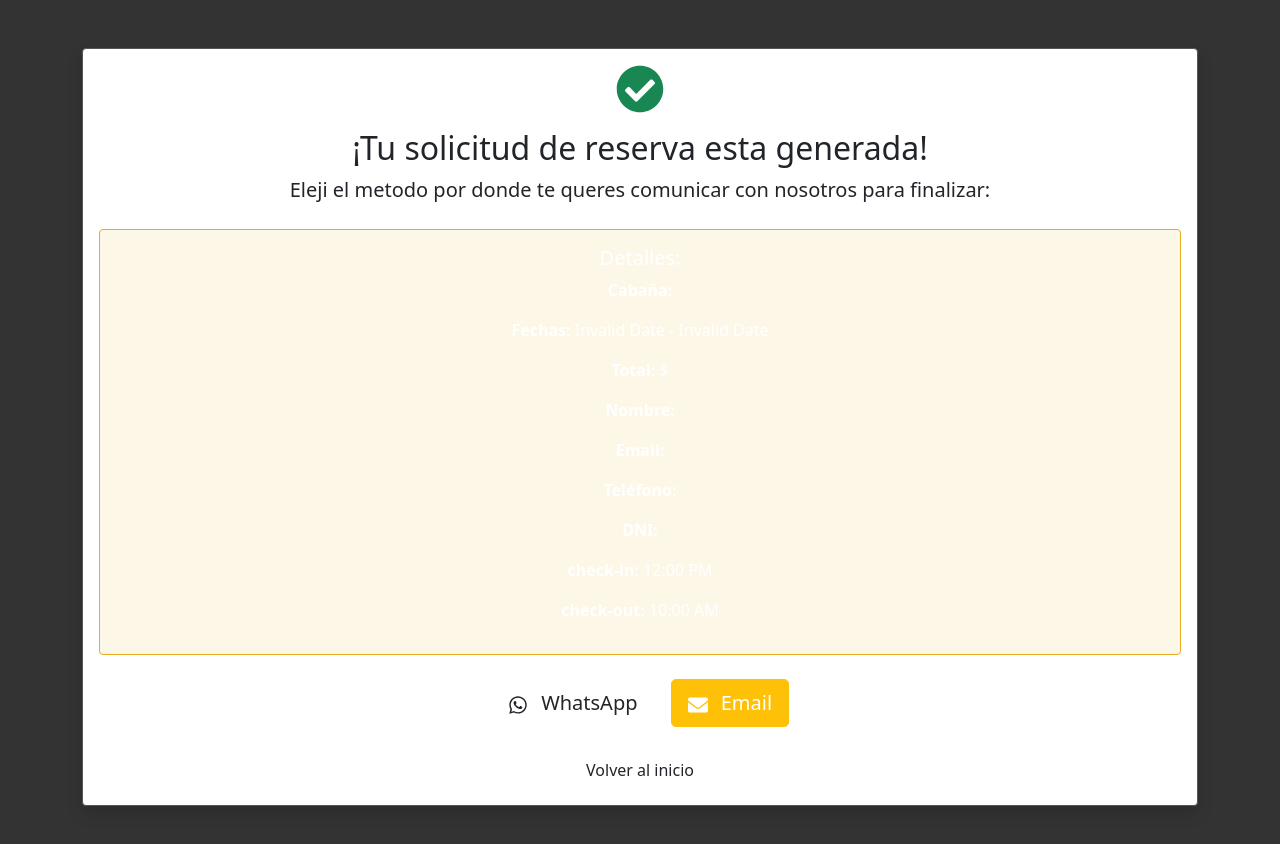
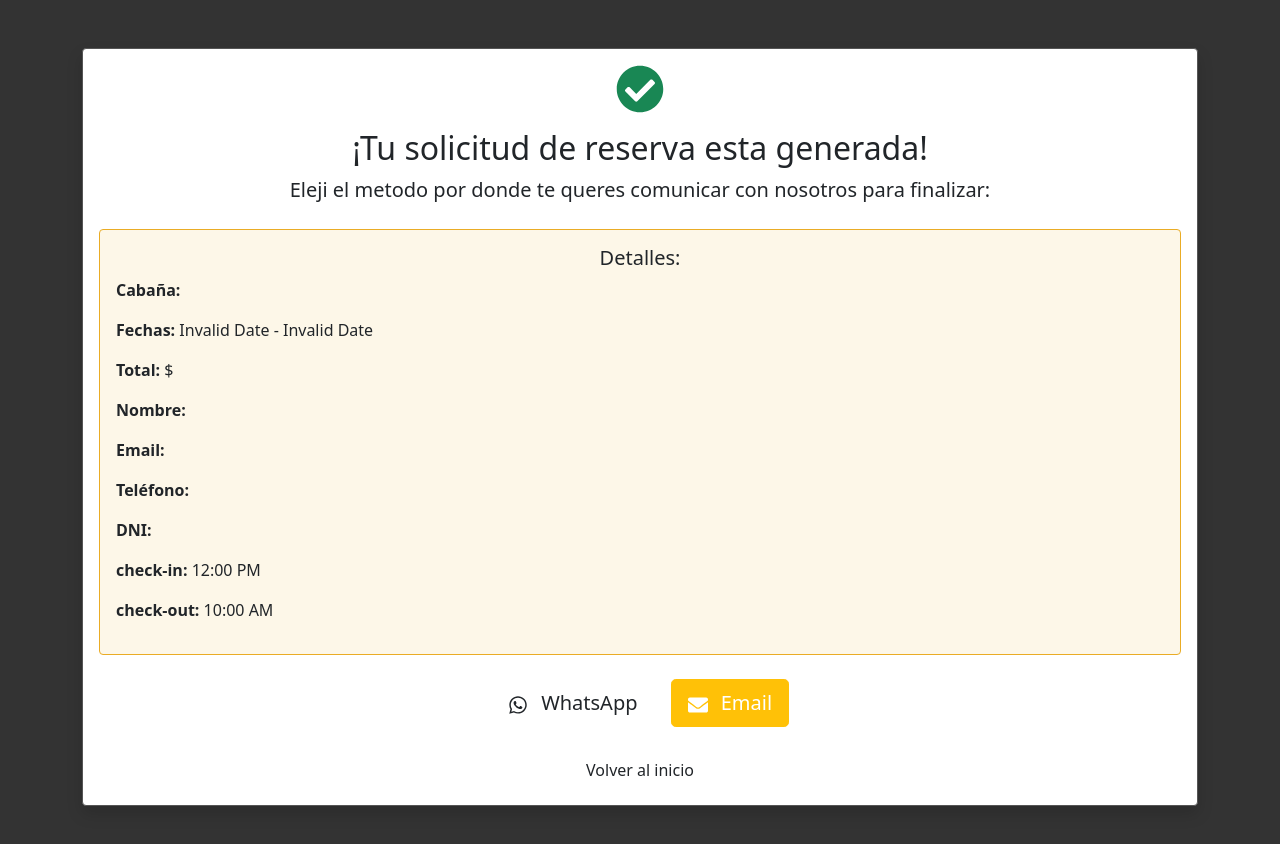
Before and after one commit to Kunando-leiva/cabanafront, a React (Create React App) app: page /confirmacion-reserva in a window 1280 px wide. Shown: the top 844 px of the page. Built offline with nearby package versions, Linux system fonts and the light colour scheme.

Commit message:
se modifico leyenda de precio y color en confiRESERVA 03/02 22:10

```diff
--- a/src/pages/cliente/ConfirmacionReserva.jsx
+++ b/src/pages/cliente/ConfirmacionReserva.jsx
@@ -42,11 +42,14 @@ export default function ConfirmacionReserva() {
       <Card className="shadow text-center">
         <Card.Body>
           <FaCheckCircle size={48} className="text-success mb-3" />
-          <h2>¡Tu solicitud de reserva esta generada!</h2>
-          <p className="lead">Eleji el metodo por donde te queres comunicar con nosotros para finalizar: </p>
+          <h2 className="text-dark">¡Tu solicitud de reserva esta generada!</h2>
+          <p className="lead text-dark">Eleji el metodo por donde te queres comunicar con nosotros para finalizar: </p>
 
-          <Alert variant="info" className="text-start text-center my-4" color='black'>
-            <h5>Detalles:</h5>
+          <Alert variant="info" className="my-4 text-dark">
+            <div className="text-center">
+              <h5 className="text-dark">Detalles:</h5>
+            </div>
+            <div className="text-start">
               <p><strong>Cabaña:</strong> {state?.cabanaNombre}</p>
               <p><strong>Fechas:</strong> {new Date(state?.fechaInicio).toLocaleDateString()} - {new Date(state?.fechaFin).toLocaleDateString()}</p>
               <p><strong>Total:</strong> ${state?.total?.toLocaleString()}</p>
@@ -56,10 +59,10 @@ export default function ConfirmacionReserva() {
               <p><strong>DNI:</strong> {state?.dni}</p>
               <p><strong>check-in:</strong> {"12:00 PM"}</p>
               <p><strong>check-out:</strong> {"10:00 AM"}</p>
+            </div>
           </Alert>
 
           <div className="mb-4">
-
             <div className="d-flex justify-content-center gap-3 mt-3">
               <Button
                 variant="success"
```
Lines whose indentation alone changed are shown as unchanged.
